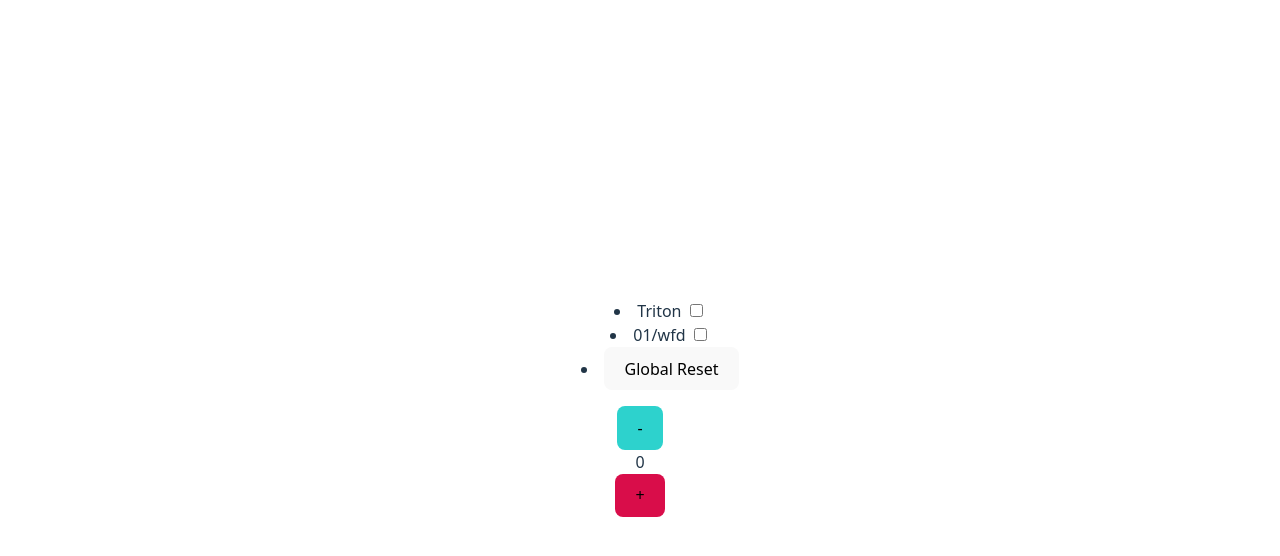
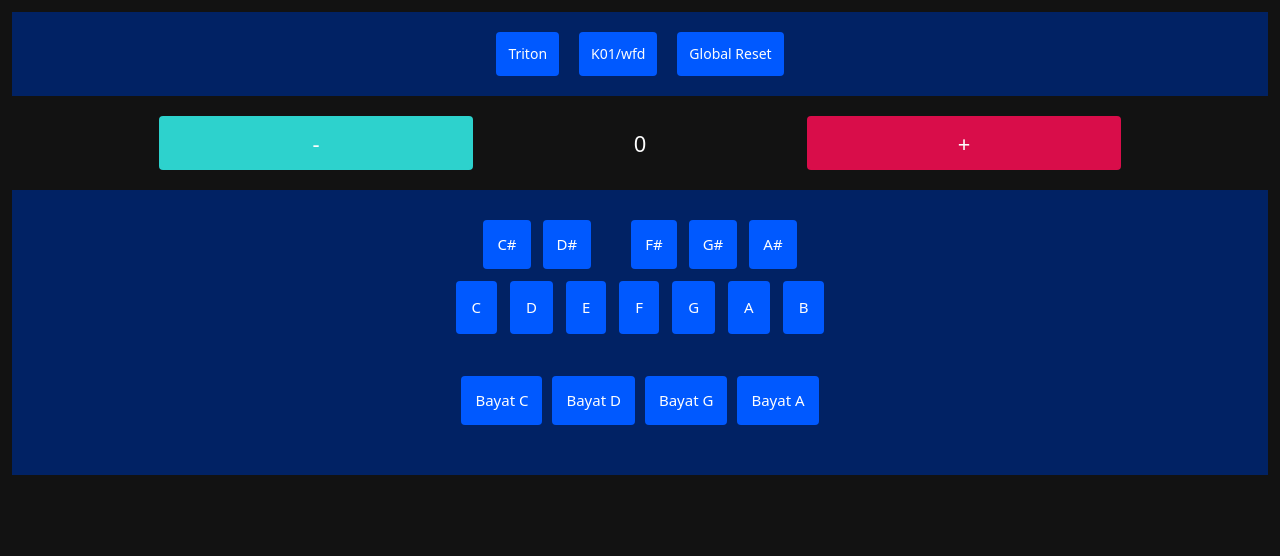
Before and after one commit to K01wfd/MIDIC, a website built with Vite: page index.html in a window 1280 px wide. Built offline with nearby package versions, Linux system fonts and the light colour scheme.

Commit message:
defining html and styling

```diff
--- a/index.html
+++ b/index.html
@@ -11,12 +11,10 @@
       <nav>
         <menu>
           <li>
-            Triton
-            <label><input type="checkbox" id="triton" value="triton" /></label>
+            <button id="triton" value="triton">Triton</button>
           </li>
           <li>
-            01/wfd
-            <label><input type="checkbox" id="zeroOne" value="zeroOne" /></label>
+            <button id="zeroOne" value="zeroOne">K01/wfd</button>
           </li>
           <li><button id="reset-global">Global Reset</button></li>
         </menu>
@@ -27,12 +25,7 @@
           <div id="transpose-value">0</div>
           <button id="transpose+" data-id="transpose-btn" style="background-color: rgb(217, 13, 74)">+</button>
         </div>
-        <div class="userScale" style="display: none">
-          <div class="tunning-range">
-            <input type="range" id="tunning-range" min="-99" max="99" value="-50" step="1" />
-            <span id="tunning-range-value">-50</span>
-          </div>
-
+        <div class="userScale">
           <div class="userScale-top">
             <div class="userScale-top__left">
               <button data-id="userscale-btn" data-index="2" value="-50" data-portion="1">C#</button>
@@ -60,6 +53,12 @@
             <button data-id="scale-preset-btn" value="BA">Bayat A</button>
           </div>
         </div>
+        <div class="settings" style="display: none">
+          <div class="tunning-range">
+            <input type="range" id="tunning-range" min="-99" max="99" value="-50" step="1" />
+            <span id="tunning-range-value">-50</span>
+          </div>
+        </div>
       </main>
     </div>
     <script type="module" src="/src/main.ts"></script>
--- a/src/style.css
+++ b/src/style.css
@@ -1,96 +1,123 @@
-:root {
-  font-family: system-ui, Avenir, Helvetica, Arial, sans-serif;
-  line-height: 1.5;
-  font-weight: 400;
-
-  color-scheme: light dark;
-  color: rgba(255, 255, 255, 0.87);
-  background-color: #242424;
-
-  font-synthesis: none;
-  text-rendering: optimizeLegibility;
-  -webkit-font-smoothing: antialiased;
-  -moz-osx-font-smoothing: grayscale;
+* {
+  box-sizing: border-box;
+  margin: 0;
+  padding: 0;
+  font: inherit;
 }
 
-a {
-  font-weight: 500;
-  color: #646cff;
-  text-decoration: inherit;
-}
-a:hover {
-  color: #535bf2;
+html {
+  font-size: 62.5%;
 }
 
 body {
-  margin: 0;
+  font-family: system-ui, -apple-system, BlinkMacSystemFont, 'Segoe UI', Roboto, Oxygen, Ubuntu, Cantarell, 'Open Sans',
+    'Helvetica Neue', sans-serif;
+  font-size: 1.4rem;
+  line-height: 1.4;
+  color: #fdfdfd;
+  position: relative;
+}
+nav {
   display: flex;
-  place-items: center;
-  min-width: 320px;
-  min-height: 100vh;
+  align-items: center;
+  justify-content: center;
+  padding: 2rem;
+  background-color: #012264;
+}
+menu {
+  list-style: none;
+  display: flex;
+  justify-content: center;
+  gap: 2rem;
+}
+button {
+  border: none;
+  border-radius: 0.4rem;
+  padding: 1.2rem;
+  color: #fdfdfd;
+  font-weight: 500;
+  background-color: rgb(0, 89, 255);
+}
+#app {
+  background-color: #121212;
+  min-height: 100dvh;
+  padding: 1.2rem;
 }
 
-h1 {
-  font-size: 3.2em;
-  line-height: 1.1;
+.transpose {
+  margin: 2rem 0;
+  display: flex;
+  align-items: center;
+  justify-content: center;
+  gap: 1rem;
+  font-size: 2.2rem;
+  #transpose-value {
+    text-align: center;
+  }
+  > * {
+    width: 25%;
+  }
 }
 
-#app {
-  max-width: 1280px;
-  margin: 0 auto;
+.userScale {
+  background-color: #012264;
   padding: 2rem;
-  text-align: center;
+  display: flex;
+  flex-direction: column;
+  row-gap: 1.2rem;
+  button {
+    padding: 1.4rem;
+    font-size: 1.5rem;
+  }
 }
 
-.logo {
-  height: 6em;
-  padding: 1.5em;
-  will-change: filter;
-  transition: filter 300ms;
+.tunning-range {
+  display: flex;
+  flex-direction: column;
+  align-items: center;
+  justify-content: center;
+  row-gap: 1rem;
+  span {
+    font-weight: 600;
+    font-size: 1.8rem;
+  }
 }
-.logo:hover {
-  filter: drop-shadow(0 0 2em #646cffaa);
+.userScale-top {
+  margin-top: 1rem;
+  display: flex;
+  align-items: center;
+  gap: 4rem;
+  justify-content: center;
 }
-.logo.vanilla:hover {
-  filter: drop-shadow(0 0 2em #3178c6aa);
+.userScale-top__left,
+.userScale-top__right {
+  display: flex;
+  align-items: center;
+  gap: 1.2rem;
+}
+.userScale-bottom {
+  display: flex;
+  align-items: center;
+  gap: 1.3rem;
+  justify-content: center;
+  button {
+    padding: 1.6rem;
+  }
 }
 
-.card {
-  padding: 2em;
+.scale-presets {
+  display: flex;
+  align-items: center;
+  flex-wrap: wrap;
+  gap: 1rem;
+  justify-content: center;
+  margin: 1rem 0;
+  background-color: #012264;
+  padding: 2rem;
 }
 
-.read-the-docs {
-  color: #888;
+.btn-active {
+  outline: 1px solid rgb(255, 208, 0);
+  outline-offset: 0.4rem;
+  box-shadow: 0 0 1.8rem 0.5rem rgba(255, 208, 0, 0.5);
 }
-
-button {
-  border-radius: 8px;
-  border: 1px solid transparent;
-  padding: 0.6em 1.2em;
-  font-size: 1em;
-  font-weight: 500;
-  font-family: inherit;
-  background-color: #1a1a1a;
-  cursor: pointer;
-  transition: border-color 0.25s;
-}
-button:hover {
-  border-color: #646cff;
-}
-button:focus,
-button:focus-visible {
-  outline: 4px auto -webkit-focus-ring-color;
-}
-
-@media (prefers-color-scheme: light) {
-  :root {
-    color: #213547;
-    background-color: #ffffff;
-  }
-  a:hover {
-    color: #747bff;
-  }
-  button {
-    background-color: #f9f9f9;
-  }
-}
```
